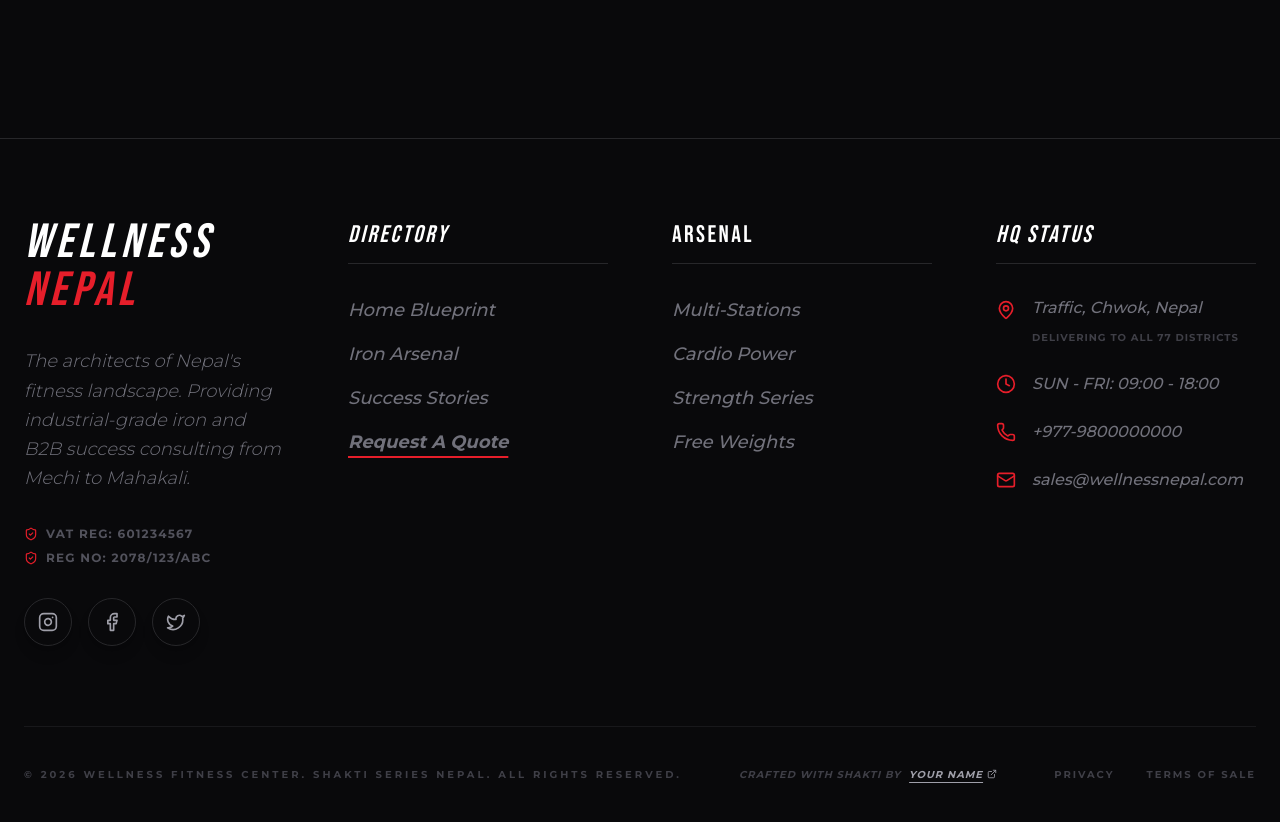
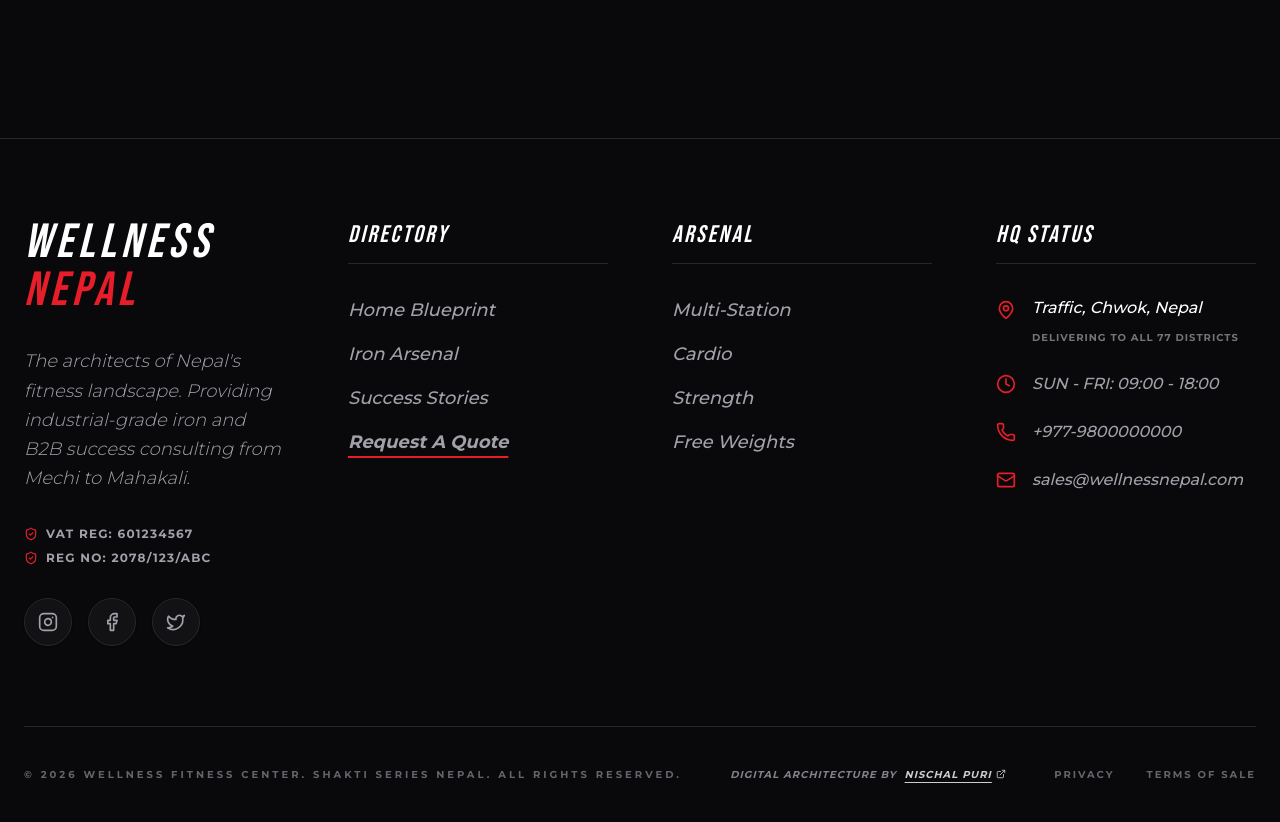
Before and after one commit to Nisschhal/wellness-nepal, a Next.js app: page / in a window 1280 px wide. Shown: the part 7500-8322 px from the top of the page. Built offline with nearby package versions, Linux system fonts and the light colour scheme.

Commit message:
developer credit added

```diff
--- a/section/Footer.tsx
+++ b/section/Footer.tsx
@@ -15,25 +15,25 @@ import { COMPANY_DETAILS } from "@/assets/data/companyDetail"
 
 const Footer: React.FC = () => {
   return (
-    <footer className="bg-zinc-950 border-t border-zinc-800 pt-20 pb-10 relative z-20">
+    <footer className="bg-surface border-t border-surface-border pt-20 pb-10 relative z-20 transition-colors duration-300">
       <div className="container mx-auto px-6">
         <div className="grid grid-cols-1 md:grid-cols-2 lg:grid-cols-4 gap-16 mb-20">
           {/* Column 1: Authority & Trust */}
           <div className="space-y-8">
-            <h3 className="font-bebas text-5xl text-white tracking-widest italic uppercase">
+            <h3 className="font-bebas text-5xl text-surface-text tracking-widest italic uppercase">
               WELLNESS <span className="text-brand-red">NEPAL</span>
             </h3>
-            <p className="text-zinc-500 leading-relaxed font-light italic text-lg">
+            <p className="text-surface-muted leading-relaxed font-light italic text-lg">
               The architects of Nepal&apos;s fitness landscape. Providing
               industrial-grade iron and B2B success consulting from Mechi to
               Mahakali.
             </p>
             <div className="space-y-2">
-              <p className="text-zinc-600 text-xs font-bold uppercase tracking-widest flex items-center gap-2">
+              <p className="text-surface-muted text-xs font-bold uppercase tracking-widest flex items-center gap-2">
                 <ShieldCheck size={14} className="text-brand-red" /> VAT REG:{" "}
                 {COMPANY_DETAILS.brand.vat}
               </p>
-              <p className="text-zinc-600 text-xs font-bold uppercase tracking-widest flex items-center gap-2">
+              <p className="text-surface-muted text-xs font-bold uppercase tracking-widest flex items-center gap-2">
                 <ShieldCheck size={14} className="text-brand-red" /> REG NO:{" "}
                 {COMPANY_DETAILS.brand.reg}
               </p>
@@ -42,10 +42,10 @@ const Footer: React.FC = () => {
               {Object.entries(COMPANY_DETAILS.socials).map(([name, url]) => (
                 <a
                   key={name}
-                  href={url}
+                  href={url as string}
                   target="_blank"
                   rel="noopener noreferrer"
-                  className="w-12 h-12 rounded-full border border-zinc-800 flex items-center justify-center text-zinc-400 hover:border-brand-red hover:text-brand-red transition-all shadow-lg"
+                  className="w-12 h-12 rounded-full border border-surface-border flex items-center justify-center text-surface-muted hover:border-brand-red hover:text-brand-red transition-all shadow-sm bg-surface-darker"
                 >
                   {name === "instagram" && <Instagram size={20} />}
                   {name === "facebook" && <Facebook size={20} />}
@@ -57,14 +57,14 @@ const Footer: React.FC = () => {
 
           {/* Column 2: Industrial Directory */}
           <div className="space-y-8">
-            <h4 className="font-bebas text-2xl text-white tracking-widest border-b border-zinc-800 pb-3 uppercase italic">
+            <h4 className="font-bebas text-2xl text-surface-text tracking-widest border-b border-surface-border pb-3 uppercase italic">
               DIRECTORY
             </h4>
             <ul className="space-y-4 font-medium text-lg">
               <li>
                 <Link
                   href="/"
-                  className="text-zinc-500 hover:text-brand-red transition-colors italic group flex items-center gap-2"
+                  className="text-surface-muted hover:text-brand-red transition-colors italic"
                 >
                   Home Blueprint
                 </Link>
@@ -72,7 +72,7 @@ const Footer: React.FC = () => {
               <li>
                 <Link
                   href="/category"
-                  className="text-zinc-500 hover:text-brand-red transition-colors italic"
+                  className="text-surface-muted hover:text-brand-red transition-colors italic"
                 >
                   Iron Arsenal
                 </Link>
@@ -80,7 +80,7 @@ const Footer: React.FC = () => {
               <li>
                 <Link
                   href="/portfolio"
-                  className="text-zinc-500 hover:text-brand-red transition-colors italic"
+                  className="text-surface-muted hover:text-brand-red transition-colors italic"
                 >
                   Success Stories
                 </Link>
@@ -88,7 +88,7 @@ const Footer: React.FC = () => {
               <li>
                 <Link
                   href="/contact"
-                  className="text-zinc-500 hover:text-brand-red transition-colors italic font-bold text-white underline decoration-brand-red decoration-2 underline-offset-8"
+                  className="text-surface-muted hover:text-brand-red transition-colors italic font-bold underline decoration-brand-red decoration-2 underline-offset-8"
                 >
                   Request A Quote
                 </Link>
@@ -96,100 +96,59 @@ const Footer: React.FC = () => {
             </ul>
           </div>
 
-          {/* Arsenal */}
+          {/* Column 3: Arsenal */}
           <div className="space-y-8">
-            <h4 className="font-bebas text-2xl text-white tracking-widest border-b border-zinc-800 pb-3">
+            <h4 className="font-bebas text-2xl text-surface-text tracking-widest border-b border-surface-border pb-3 uppercase italic">
               ARSENAL
             </h4>
             <ul className="space-y-4 font-medium text-lg">
-              <li>
-                <Link
-                  href="/category?type=Multi-Station"
-                  className="text-zinc-500 hover:text-brand-red transition-colors italic"
-                >
-                  Multi-Stations
-                </Link>
-              </li>
-              <li>
-                <Link
-                  href="/category?type=Cardio"
-                  className="text-zinc-500 hover:text-brand-red transition-colors italic"
-                >
-                  Cardio Power
-                </Link>
-              </li>
-              <li>
-                <Link
-                  href="/category?type=Strength"
-                  className="text-zinc-500 hover:text-brand-red transition-colors italic"
-                >
-                  Strength Series
-                </Link>
-              </li>
-              <li>
-                <Link
-                  href="/category?type=Free Weights"
-                  className="text-zinc-500 hover:text-brand-red transition-colors italic"
-                >
-                  Free Weights
-                </Link>
-              </li>
+              {["Multi-Station", "Cardio", "Strength", "Free Weights"].map(
+                (cat) => (
+                  <li key={cat}>
+                    <Link
+                      href={`/category?type=${cat}`}
+                      className="text-surface-muted hover:text-brand-red transition-colors italic"
+                    >
+                      {cat}
+                    </Link>
+                  </li>
+                ),
+              )}
             </ul>
           </div>
 
-          {/* Column 3: B2B Services (AEO Optimized) */}
-          {/* <div className="space-y-8">
-            <h4 className="font-bebas text-2xl text-white tracking-widest border-b border-zinc-800 pb-3 uppercase italic">
-              SOLUTIONS
-            </h4>
-            <ul className="space-y-4 font-medium text-lg">
-              <li className="text-zinc-500 italic hover:text-white transition-colors cursor-default underline decoration-zinc-800 underline-offset-4">
-                3D Gym Floor Mapping
-              </li>
-              <li className="text-zinc-500 italic hover:text-white transition-colors cursor-default underline decoration-zinc-800 underline-offset-4">
-                Commercial AMC Plans
-              </li>
-              <li className="text-zinc-500 italic hover:text-white transition-colors cursor-default underline decoration-zinc-800 underline-offset-4">
-                Industrial Logistics
-              </li>
-              <li className="text-zinc-500 italic hover:text-white transition-colors cursor-default underline decoration-zinc-800 underline-offset-4">
-                B2B Financial Consulting
-              </li>
-            </ul>
-          </div> */}
-
-          {/* Column 4: Headquarters & Geo-Richness */}
+          {/* Column 4: Headquarters */}
           <div className="space-y-8">
-            <h4 className="font-bebas text-2xl text-white tracking-widest border-b border-zinc-800 pb-3 uppercase italic">
+            <h4 className="font-bebas text-2xl text-surface-text tracking-widest border-b border-surface-border pb-3 uppercase italic">
               HQ STATUS
             </h4>
             <ul className="space-y-6">
               <li className="flex items-start gap-4">
                 <MapPin className="text-brand-red mt-1 shrink-0" size={20} />
                 <div className="space-y-1">
-                  <span className="text-zinc-500 text-base font-medium italic block">
+                  <span className="text-surface-text text-base font-medium italic block">
                     {COMPANY_DETAILS.brand.address}
                   </span>
-                  <span className="text-zinc-700 text-[10px] font-bold uppercase tracking-widest">
+                  <span className="text-surface-muted text-[10px] font-bold uppercase tracking-widest opacity-70">
                     Delivering to all 77 districts
                   </span>
                 </div>
               </li>
               <li className="flex items-center gap-4">
                 <Clock className="text-brand-red shrink-0" size={20} />
-                <span className="text-zinc-500 text-base font-medium italic">
+                <span className="text-surface-muted text-base font-medium italic">
                   SUN - FRI: 09:00 - 18:00
                 </span>
               </li>
               <li className="flex items-center gap-4">
                 <Phone className="text-brand-red shrink-0" size={20} />
-                <span className="text-zinc-500 text-base font-medium italic">
+                <span className="text-surface-muted text-base font-medium italic">
                   {COMPANY_DETAILS.brand.phone}
                 </span>
               </li>
               <li className="flex items-center gap-4">
                 <Mail className="text-brand-red shrink-0" size={20} />
-                <span className="text-zinc-500 text-base font-medium italic truncate">
+                <span className="text-surface-muted text-base font-medium italic truncate">
                   {COMPANY_DETAILS.brand.email}
                 </span>
               </li>
@@ -198,33 +157,37 @@ const Footer: React.FC = () => {
         </div>
 
         {/* Bottom Bar */}
-        <div className="border-t border-zinc-900 pt-10 flex flex-col md:flex-row justify-between items-center gap-6">
-          <p className="text-zinc-700 text-[10px] font-bold uppercase tracking-[0.3em]">
+        <div className="border-t border-surface-border pt-10 flex flex-col md:flex-row justify-between items-center gap-6">
+          <p className="text-surface-muted text-[10px] font-bold uppercase tracking-[0.3em] opacity-60">
             &copy; {new Date().getFullYear()} Wellness Fitness Center. SHAKTI
             SERIES NEPAL. ALL RIGHTS RESERVED.
           </p>
 
           {/* USER CREDIT */}
-          <div className="flex items-center gap-2 text-zinc-700 text-[10px] font-bold uppercase tracking-widest italic group">
-            <span>Crafted with Shakti by</span>
+          {/* USER CREDIT - Industrial Version */}
+          <div className="flex items-center gap-2 text-surface-muted text-[10px] font-black uppercase tracking-widest italic group opacity-80">
+            <span>Digital Architecture by</span>
             <a
-              href="https://yourportfolio.com"
+              href="https://nischaldev.vercel.app/"
               target="_blank"
               rel="noopener noreferrer"
-              className="text-zinc-400 group-hover:text-brand-red transition-colors flex items-center gap-1 underline underline-offset-4"
+              className="text-surface-text group-hover:text-brand-red transition-colors flex items-center gap-1 underline underline-offset-4"
             >
-              YOUR NAME <ExternalLink size={10} />
+              NISCHAL PURI <ExternalLink size={10} />
             </a>
           </div>
 
-          <div className="flex gap-8 text-zinc-700 text-[10px] font-bold uppercase tracking-[0.2em]">
+          <div className="flex gap-8 text-surface-muted text-[10px] font-bold uppercase tracking-[0.2em] opacity-60">
             <Link
-              href="/privacy"
-              className="hover:text-white transition-colors"
+              href="/#"
+              className="hover:text-surface-text transition-colors"
             >
               Privacy
             </Link>
-            <Link href="/terms" className="hover:text-white transition-colors">
+            <Link
+              href="/#"
+              className="hover:text-surface-text transition-colors"
+            >
               Terms of Sale
             </Link>
           </div>
```
